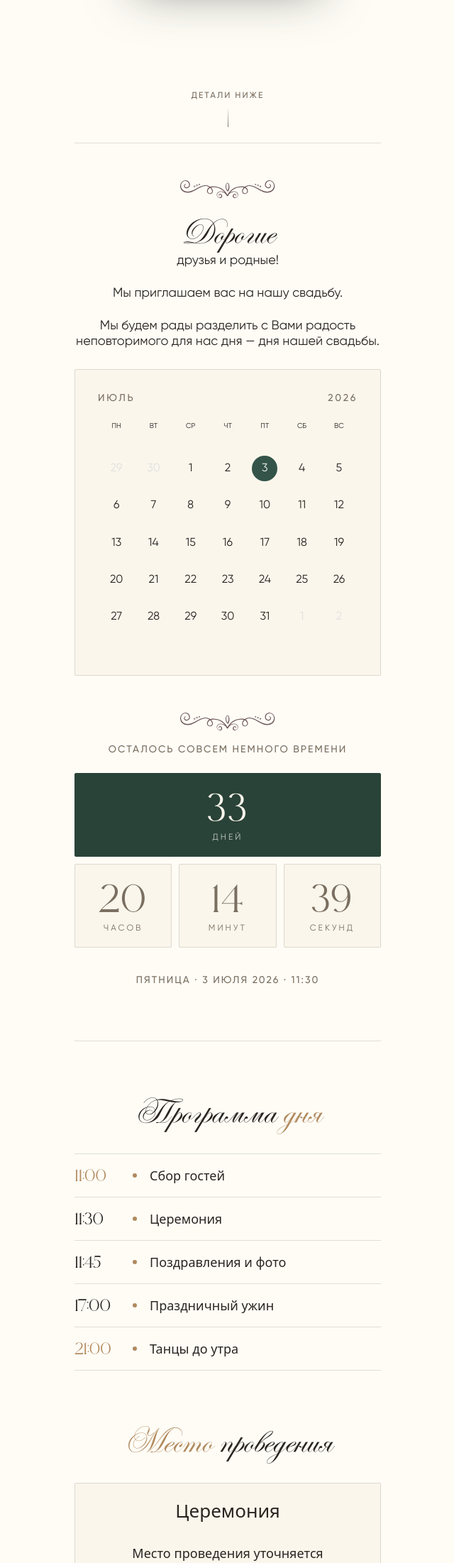
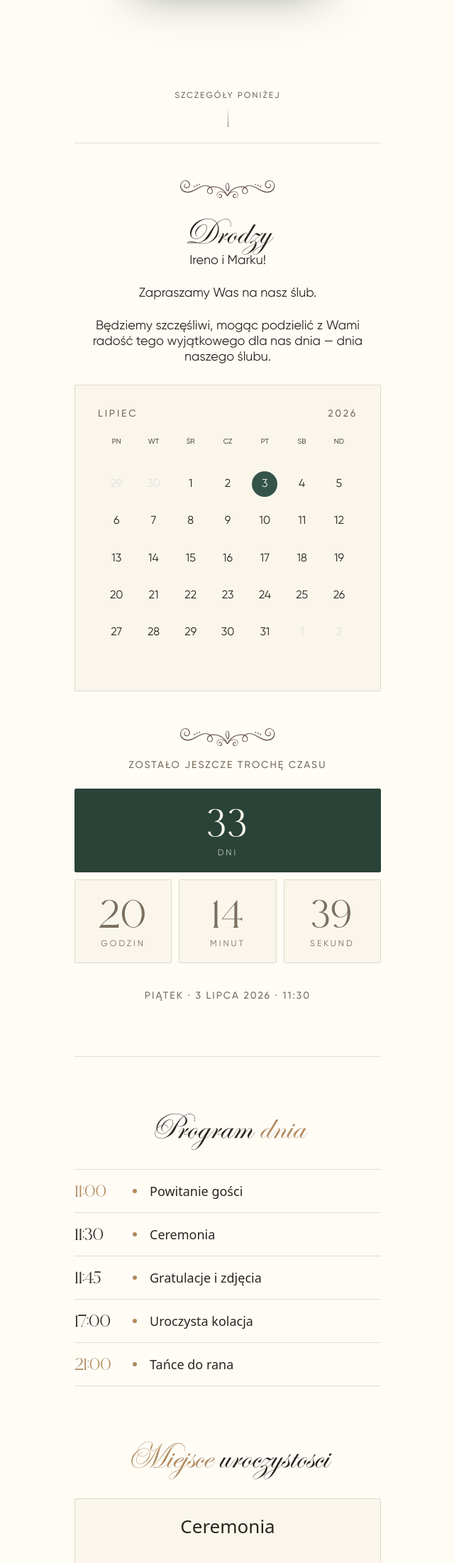
Before and after one commit to Domanell/wedding, a plain HTML site: page pl/index.html in a window 1280 px wide. Shown: the part 598-2800 px from the top of the page at 71% size, without its empty margins (319-959 px from the left). Drawn offline with Linux system fonts and the light colour scheme; a web font is replaced by a local one.

Commit message:
feat: add Polish version of wedding invitation page with Open Graph and Twitter Card metadata

```diff
--- a/index.html
+++ b/pl/index.html
@@ -1,30 +1,36 @@
 <!doctype html>
-<html lang="ru">
+<html lang="pl">
 	<head>
 		<meta charset="utf-8" />
 		<meta name="viewport" content="width=device-width, initial-scale=1, viewport-fit=cover" />
-		<title>Марина & Александр · 03.07.2026</title>
+		<title>Marina & Aleksander · 03.07.2026</title>
 
 		<!-- SEO -->
-		<meta name="description" content="Приглашение на свадьбу Марины и Александра — 3 июля 2026, Краков" />
+		<meta name="description" content="Zaproszenie na ślub Mariny i Aleksandra — 3 lipca 2026, Kraków" />
 
 		<!-- Open Graph -->
 		<meta property="og:type" content="website" />
-		<meta property="og:url" content="https://wedding-marina-alexander.vercel.app/" />
-		<meta property="og:title" content="Марина & Александр · 03.07.2026" />
-		<meta property="og:description" content="Приглашаем вас разделить с нами радость нашей свадьбы — 3 июля 2026, Краков" />
+		<meta property="og:url" content="https://wedding-marina-alexander.vercel.app/pl/" />
+		<meta property="og:title" content="Marina & Aleksander · 03.07.2026" />
+		<meta
+			property="og:description"
+			content="Zapraszamy Was, abyście podzielili z nami radość naszego ślubu — 3 lipca 2026, Kraków"
+		/>
 		<meta property="og:image" content="https://wedding-marina-alexander.vercel.app/img/thumb.png" />
 		<meta property="og:image:width" content="1200" />
-		<meta property="og:image:height" content="600" />
-		<meta property="og:locale" content="ru_RU" />
+		<meta property="og:image:height" content="630" />
+		<meta property="og:locale" content="pl_PL" />
 
 		<!-- Twitter Card -->
 		<meta name="twitter:card" content="summary_large_image" />
-		<meta name="twitter:title" content="Марина & Александр · 03.07.2026" />
-		<meta name="twitter:description" content="Приглашаем вас разделить с нами радость нашей свадьбы — 3 июля 2026, Краков" />
+		<meta name="twitter:title" content="Marina & Aleksander · 03.07.2026" />
+		<meta
+			name="twitter:description"
+			content="Zapraszamy Was, abyście podzielili z nami radość naszego ślubu — 3 lipca 2026, Kraków"
+		/>
 		<meta name="twitter:image" content="https://wedding-marina-alexander.vercel.app/img/thumb.png" />
 
-		<link rel="stylesheet" href="style.css" />
+		<link rel="stylesheet" href="../style.css" />
 	</head>
 	<body>
 		<div id="preloader" aria-hidden="true">
@@ -44,9 +50,9 @@
 					<div class="env-back"></div>
 					<div class="letter">
 						<div class="l-names-block">
-							<div class="l-name l-1">Марина</div>
+							<div class="l-name l-1">Marina</div>
 							<div class="l-amp">&amp;</div>
-							<div class="l-name l-2">Александр</div>
+							<div class="l-name l-2">Aleksander</div>
 						</div>
 						<div class="l-bottom">
 							<div class="l-date">03 · 07 · 2026</div>
@@ -55,11 +61,11 @@
 					</div>
 					<div class="env-front"></div>
 					<div class="env-flap"></div>
-					<div class="gold-signature">Invitation</div>
+					<div class="gold-signature">Zaproszenie</div>
 				</div>
 
 				<div class="scroll-after">
-					<span>детали ниже</span>
+					<span>szczegóły poniżej</span>
 					<span class="stem"></span>
 				</div>
 			</section>
@@ -67,26 +73,26 @@
 			<!-- INTRO -->
 			<section class="s-intro detail-no-border">
 				<div class="intro-heading reveal">
-					<img src="img/decorate.svg" alt="" class="ornament intro-ornament" />
+					<img src="../img/decorate.svg" alt="" class="ornament intro-ornament" />
 					<div class="intro-body">
 						<div>
-							<div class="intro-script sec-script">Дорогие</div>
-							<div class="intro-subtitle">друзья и родные!</div>
+							<div class="intro-script sec-script">Drodzy</div>
+							<div class="intro-subtitle">Ireno i Marku!</div>
 						</div>
-						<p>Мы приглашаем вас на нашу свадьбу.</p>
+						<p>Zapraszamy Was na nasz ślub.</p>
 						<p>
-							Мы будем рады разделить с&nbsp;Вами радость неповторимого для нас дня&nbsp;— дня нашей
-							свадьбы.
+							Będziemy szczęśliwi, mogąc podzielić z&nbsp;Wami radość tego wyjątkowego dla nas dnia&nbsp;—
+							dnia naszego ślubu.
 						</p>
 					</div>
 				</div>
 
 				<div class="cal-card reveal d2">
-					<div class="cal-header"><span>Июль</span><span>2026</span></div>
+					<div class="cal-header"><span>Lipiec</span><span>2026</span></div>
 					<div class="cal-grid cal-grid--header">
-						<span class="cal-dow">ПН</span><span class="cal-dow">ВТ</span><span class="cal-dow">СР</span
-						><span class="cal-dow">ЧТ</span><span class="cal-dow">ПТ</span><span class="cal-dow">СБ</span
-						><span class="cal-dow">ВС</span>
+						<span class="cal-dow">PN</span><span class="cal-dow">WT</span><span class="cal-dow">ŚR</span
+						><span class="cal-dow">CZ</span><span class="cal-dow">PT</span><span class="cal-dow">SB</span
+						><span class="cal-dow">ND</span>
 					</div>
 					<div class="cal-grid">
 						<span class="cal-day cal-day--out">29</span><span class="cal-day cal-day--out">30</span
@@ -109,89 +115,89 @@
 
 			<!-- COUNTDOWN -->
 			<section class="detail countdown">
-				<img src="img/decorate.svg" alt="" class="ornament" />
-				<div class="cd-eyebrow reveal">осталось совсем немного времени</div>
+				<img src="../img/decorate.svg" alt="" class="ornament" />
+				<div class="cd-eyebrow reveal">zostało jeszcze trochę czasu</div>
 				<div class="cd">
 					<div class="cd-c cd-c--accent reveal d1">
 						<div class="cd-num" id="cd-d">—</div>
-						<div class="cd-lbl">дней</div>
+						<div class="cd-lbl">dni</div>
 					</div>
 					<div class="cd-hms">
 						<div class="cd-c reveal d2">
 							<div class="cd-num" id="cd-h">—</div>
-							<div class="cd-lbl">часов</div>
+							<div class="cd-lbl">godzin</div>
 						</div>
 						<div class="cd-c reveal d3">
 							<div class="cd-num" id="cd-m">—</div>
-							<div class="cd-lbl">минут</div>
+							<div class="cd-lbl">minut</div>
 						</div>
 						<div class="cd-c reveal d4">
 							<div class="cd-num" id="cd-s">—</div>
-							<div class="cd-lbl">секунд</div>
+							<div class="cd-lbl">sekund</div>
 						</div>
 					</div>
 				</div>
-				<div class="cd-foot reveal d5">пятница · 3 июля 2026 · 11:30</div>
+				<div class="cd-foot reveal d5">piątek · 3 lipca 2026 · 11:30</div>
 			</section>
 
 			<!-- PROGRAMME -->
 			<section class="detail detail-no-border">
-				<h2 class="sec-script reveal d1">Программа <em>дня</em></h2>
+				<h2 class="sec-script reveal d1">Program <em>dnia</em></h2>
 				<div class="prog">
 					<div class="pr reveal d1">
 						<div class="time gold">11:00</div>
 						<span class="dot"></span>
-						<div class="body">Сбор гостей</div>
+						<div class="body">Powitanie gości</div>
 					</div>
 					<div class="pr reveal d2">
 						<div class="time">11:30</div>
 						<span class="dot"></span>
-						<div class="body">Церемония</div>
+						<div class="body">Ceremonia</div>
 					</div>
 					<div class="pr reveal d3">
 						<div class="time">11:45</div>
 						<span class="dot"></span>
-						<div class="body">Поздравления и фото</div>
+						<div class="body">Gratulacje i zdjęcia</div>
 					</div>
 					<div class="pr reveal d4">
 						<div class="time">17:00</div>
 						<span class="dot"></span>
-						<div class="body">Праздничный ужин</div>
+						<div class="body">Uroczysta kolacja</div>
 					</div>
 					<div class="pr reveal d5">
 						<div class="time gold">21:00</div>
 						<span class="dot"></span>
-						<div class="body">Танцы до утра</div>
+						<div class="body">Tańce do rana</div>
 					</div>
 				</div>
 			</section>
 
 			<!-- PLACE -->
 			<section class="detail place detail-no-border">
-				<h2 class="sec-script reveal d1"><em>Место</em> проведения</h2>
+				<h2 class="sec-script reveal d1"><em>Miejsce</em> uroczystosci</h2>
 				<div class="venue-cards">
 					<div class="venue-card reveal d2">
-						<div class="venue-card-label">Церемония</div>
+						<div class="venue-card-label">Ceremonia</div>
 
 						<div class="venue-card-info">
-							<div class="venue-card-name">Место проведения уточняется</div>
-							<div class="venue-card-time">сбор гостей - 11:00</div>
+							<div class="venue-card-name">Miejsce do potwierdzenia</div>
+							<div class="venue-card-time">powitanie gości - 11:00</div>
 						</div>
-						<button class="venue-btn venue-btn--tbd" disabled>Место уточняется</button>
+						<button class="venue-btn venue-btn--tbd" disabled>Miejsce do potwierdzenia</button>
 					</div>
 					<div class="venue-card reveal d3">
-						<div class="venue-card-label">Праздничный ужин</div>
-						<img class="venue-card-img" src="img/place.png"></img>
+						<div class="venue-card-label">Uroczysta kolacja</div>
+						<img class="venue-card-img" src="../img/place.png" />
 						<div class="venue-card-info">
 							<div class="venue-card-name">MAMATUTAJ</div>
-							<div class="venue-card-time">начало ужина - 17:00</div>
+							<div class="venue-card-time">początek kolacji - 17:00</div>
 						</div>
 						<a
 							class="venue-btn"
 							href="https://maps.app.goo.gl/szh8DAX3W4brn2PK7"
 							target="_blank"
 							rel="noopener"
-							>Открыть карту</a
+							>Otwórz mapę</a
 						>
 					</div>
 				</div>
@@ -199,13 +205,15 @@
 
 			<!-- CLOSING -->
 			<section class="closing">
-				<img src="img/decorate.svg" alt="" class="ornament" />
-				<p class="closing-words reveal">Будем <span>счастливы</span> разделить с вами радость этого дня</p>
-				<div class="closing-sig reveal d2">Марина <em>&amp;</em> Александр</div>
-				<div class="closing-meta  d3">2026 · Kraków</div>
+				<img src="../img/decorate.svg" alt="" class="ornament" />
+				<p class="closing-words reveal">
+					Będziemy <span>szczęśliwi</span>, mogąc podzielić z Wami radość tego dnia
+				</p>
+				<div class="closing-sig reveal d2">Marina <em>&amp;</em> Aleksander</div>
+				<div class="closing-meta d3">2026 · Kraków</div>
 			</section>
 		</main>
 
-		<script src="main.js"></script>
+		<script src="../main.js"></script>
 	</body>
 </html>
```
